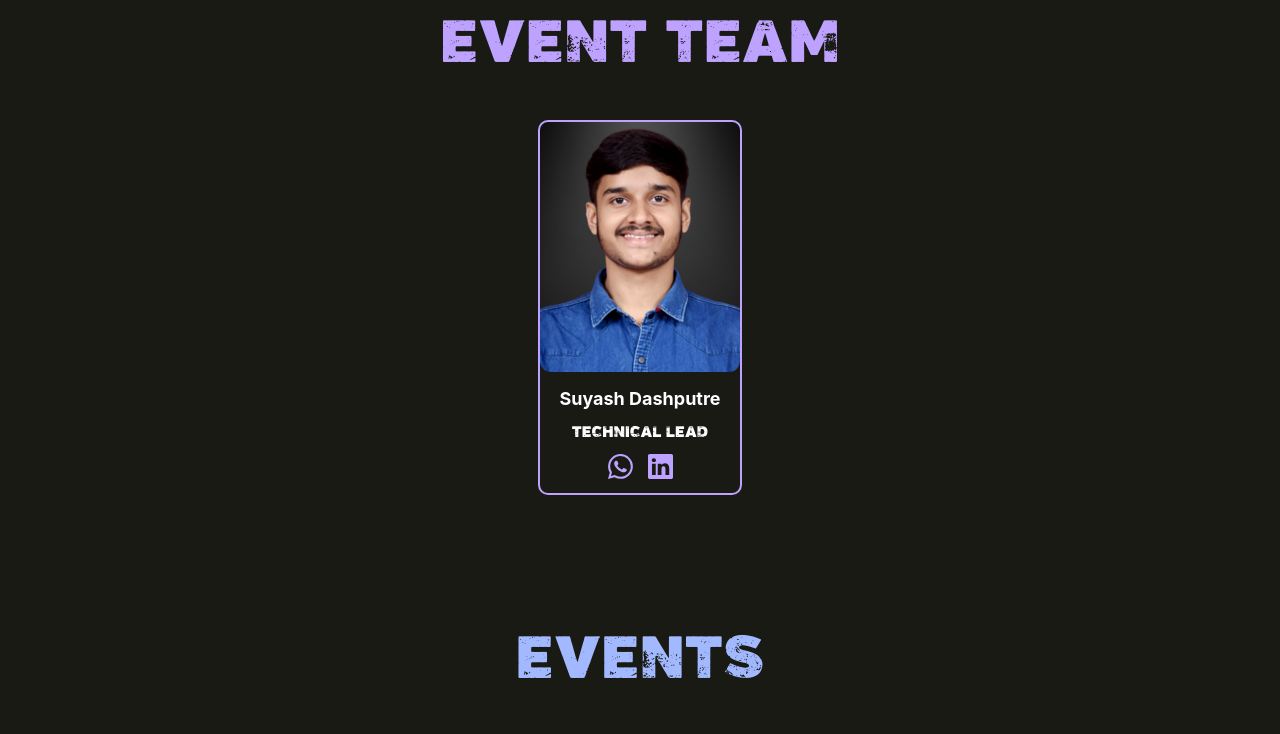
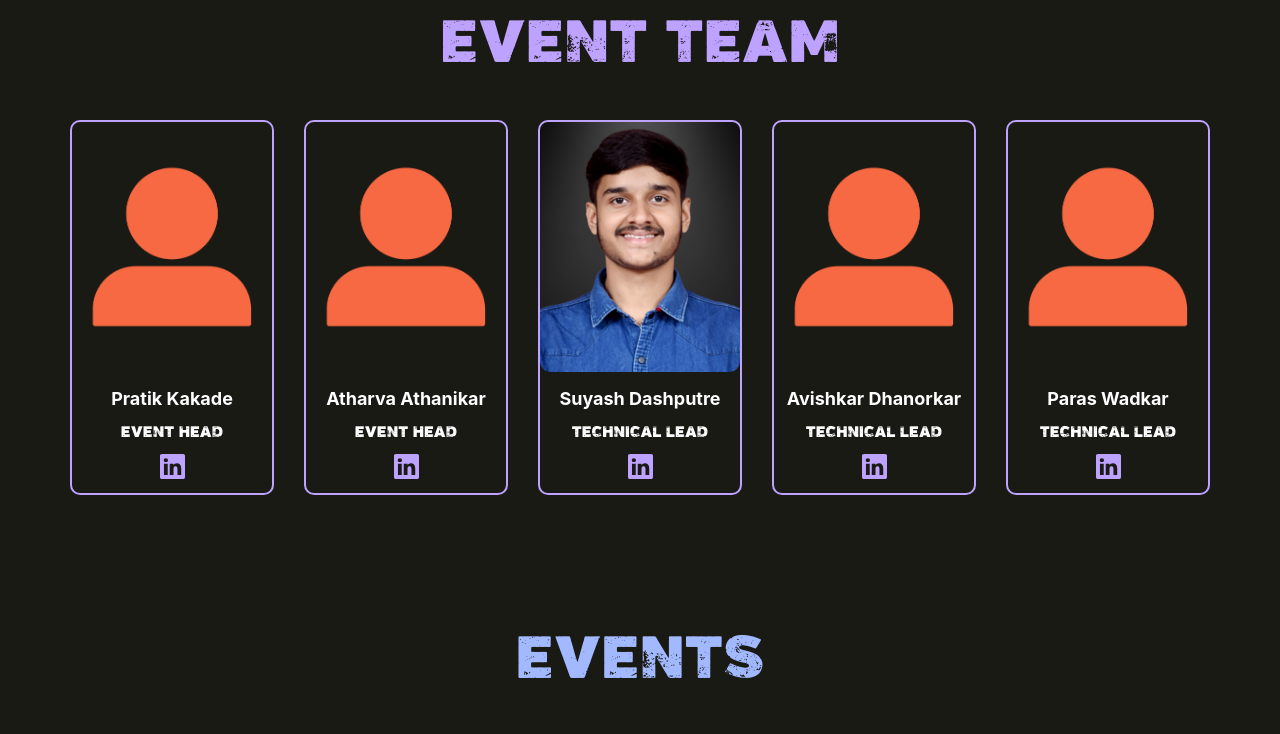
Before and after one commit to suyashcodes/zion2k24, a React (Create React App) app: page / in a window 1280 px wide. Shown: the part 1620-2354 px from the top of the page. Built offline with nearby package versions, Linux system fonts and the light colour scheme.

Commit message:
Avishkar branch updated

```diff
--- a/src/components/events/Events.jsx
+++ b/src/components/events/Events.jsx
@@ -56,12 +56,12 @@ const EventContainer = () => {
                           {event.eventDetails.dateAndTime}
                         </p>
                       </div>
-                      <div className="eventdetails edet">
+                      {/* <div className="eventdetails edet">
                         <h5 className="eventHead">Prize Pool</h5>
                         <p className="eventDe">
                           {event.eventDetails.prizePool}
                         </p>
-                      </div>
+                      </div> */}
                       <div className="eventdetails edet">
                         <h5 className="eventHead">Entry Fee</h5>
                         <p className="eventDe">{event.eventDetails.entryFee}</p>
--- a/src/components/events/eventdata.json
+++ b/src/components/events/eventdata.json
@@ -30,7 +30,7 @@
     ]
   },
   {
-    "eventName": "Tech Fued",
+    "eventName": "Cad War",
     "eventDescription": "Tech Feud is a 3-round Technical Quiz which is based on the popular TV show “Family Feud” but with technical questions. Two teams would compete against each other with technical questions, the team to press the buzzer in front of them first, would answer the asked question first.",
     "eventDetails": {
       "dateAndTime": "2 April 12-6pm",
--- a/src/components/eventteam/Eventteam.jsx
+++ b/src/components/eventteam/Eventteam.jsx
@@ -10,6 +10,48 @@ const EventTeam = () => {
           <Fade direction="top" duration={2000}>
             <img
               className="eventteam-img"
+              src="./assets/personicon.png"
+              alt="Team Member 1"
+            />
+            <h2 className="eventteam-name">Pratik Kakade</h2>
+            <p className="eventteam-position">Event Head</p>
+            <div className="eventteam-social">
+              <a
+                className="whatsapp-anchor"
+                href="https://www.linkedin.com/in/codersuyash/"
+                target="_blank"
+                rel="noopener noreferrer"
+              >
+                <BsLinkedin className="socialImg" />
+              </a>
+            </div>
+          </Fade>
+        </div>
+        <div className="eventteam-card">
+          <Fade direction="top" duration={2000}>
+            <img
+              className="eventteam-img"
+              src="./assets/personicon.png"
+              alt="Team Member 1"
+            />
+            <h2 className="eventteam-name">Atharva Athanikar</h2>
+            <p className="eventteam-position">Event Head</p>
+            <div className="eventteam-social">
+              <a
+                className="whatsapp-anchor"
+                href="https://www.linkedin.com/in/codersuyash/"
+                target="_blank"
+                rel="noopener noreferrer"
+              >
+                <BsLinkedin className="socialImg" />
+              </a>
+            </div>
+          </Fade>
+        </div>
+        <div className="eventteam-card">
+          <Fade direction="top" duration={2000}>
+            <img
+              className="eventteam-img"
               src="./assets/Suyash4.png"
               alt="Team Member 1"
             />
@@ -18,17 +60,46 @@ const EventTeam = () => {
             <div className="eventteam-social">
               <a
                 className="whatsapp-anchor"
-                href="https://wa.me/+919922026188"
+                href="https://www.linkedin.com/in/codersuyash/"
                 target="_blank"
                 rel="noopener noreferrer"
               >
-                {/* <img
-                className="socialImg"
-                src={"./assets/whatsapp.png"}
-                alt="Whatsapp Icons"
-              /> */}
-                <BsWhatsapp className="socialImg" />
+                <BsLinkedin className="socialImg" />
               </a>
+            </div>
+          </Fade>
+        </div>
+        <div className="eventteam-card">
+          <Fade direction="top" duration={2000}>
+            <img
+              className="eventteam-img"
+              src="./assets/personicon.png"
+              alt="Team Member 1"
+            />
+            <h2 className="eventteam-name">Avishkar Dhanorkar</h2>
+            <p className="eventteam-position">Technical Lead</p>
+            <div className="eventteam-social">
+              <a
+                className="whatsapp-anchor"
+                href="https://www.linkedin.com/in/avidhanorkar23/"
+                target="_blank"
+                rel="noopener noreferrer"
+              >
+                <BsLinkedin className="socialImg" />
+              </a>
+            </div>
+          </Fade>
+        </div>
+        <div className="eventteam-card">
+          <Fade direction="top" duration={2000}>
+            <img
+              className="eventteam-img"
+              src="./assets/personicon.png"
+              alt="Team Member 1"
+            />
+            <h2 className="eventteam-name">Paras Wadkar</h2>
+            <p className="eventteam-position">Technical Lead</p>
+            <div className="eventteam-social">
               <a
                 className="whatsapp-anchor"
                 href="https://www.linkedin.com/in/codersuyash/"
```
